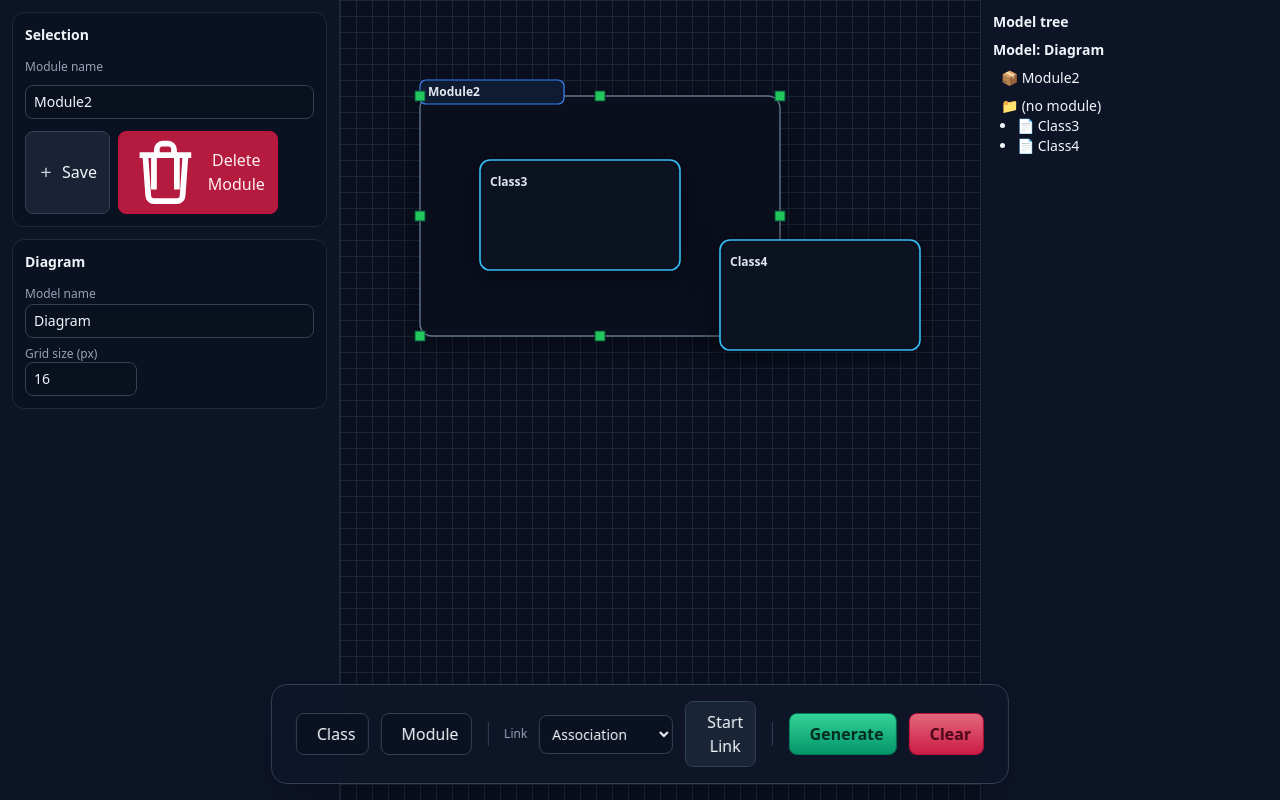
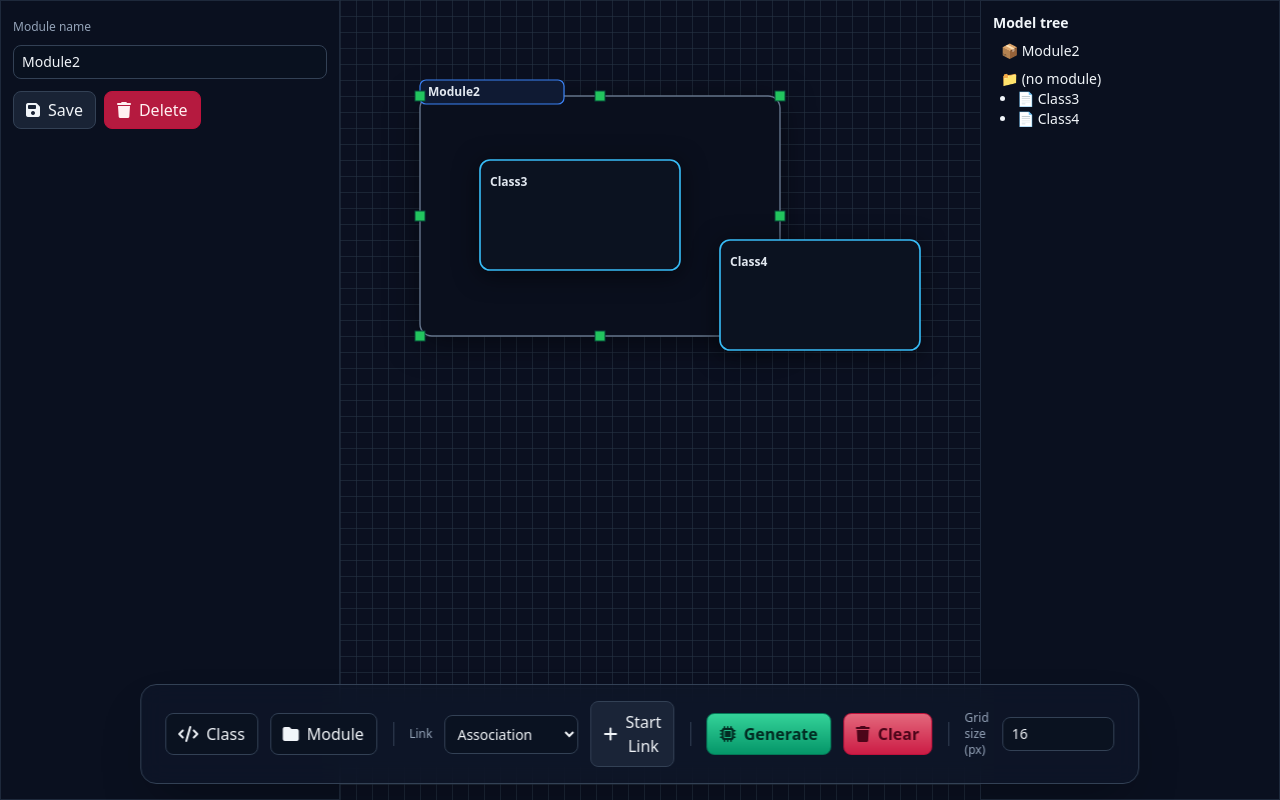
Before and after one commit to BartoszKruszewski/python-uml-tool, a FastAPI app: page / in a window 1280 px wide. Run offline with FastAPI, Linux system fonts and the light colour scheme; some libraries are stand-ins or nearby versions.

Commit message:
feat: visual improvements

```diff
--- a/src/static/App.js
+++ b/src/static/App.js
@@ -111,7 +111,7 @@ export default class App {
       this.scheduleRender();
     });
     refs.btnGenerate.addEventListener("click", async () => {
-      const xml = this.exporter.buildXMI(this.state, refs.inModelName.value);
+      const xml = this.exporter.buildXMI(this.state);
       await this.generator.generate(xml);
     });
 
@@ -140,7 +140,7 @@ export default class App {
       );
       this.renderer.render(step);
       this.editors.updateEditors();
-      this.tree.render(this.refs.inModelName.value);
+      this.tree.render();
     });
   }
 }
--- a/src/static/Exporter.js
+++ b/src/static/Exporter.js
@@ -1,5 +1,5 @@
 export default class Exporter {
-  buildXMI(state, modelName) {
+  buildXMI(state) {
     const xmiNS = 'http://schema.omg.org/spec/XMI/2.1', umlNS = 'http://schema.omg.org/spec/UML/2.1';
     const doc = document.implementation.createDocument('', '', null);
     const xmi = doc.createElementNS(xmiNS, 'xmi:XMI');
@@ -8,7 +8,7 @@ export default class Exporter {
 
     const model = doc.createElementNS(umlNS, 'uml:Model');
     model.setAttribute('xmi:id', 'model1');
-    model.setAttribute('name', modelName || 'Diagram');
+    model.setAttribute('name', 'Project');
 
     const pkgNodeById = new Map();
     state.packages.forEach(pkg => {
--- a/src/static/TreeUI.js
+++ b/src/static/TreeUI.js
@@ -4,13 +4,11 @@ export default class TreeUI {
     this.state = state;
     this.onSelect = onSelect;
   }
-  render(modelName) {
+  render() {
     const div = document.createElement("div");
     div.className = "space-y-2";
     const root = document.createElement("div");
-    root.innerHTML = `<div class="font-semibold">Model: ${
-      modelName || "Diagram"
-    }</div>`;
+    root.innerHTML = "";
     div.appendChild(root);
 
     this.state.packages.forEach((p) => {
--- a/src/static/main.js
+++ b/src/static/main.js
@@ -25,7 +25,6 @@ const btnDelete = document.getElementById("btnDelete");
 const inPkgName = document.getElementById("pkgName");
 const btnPkgUpdate = document.getElementById("btnPkgUpdate");
 const btnPkgDelete = document.getElementById("btnPkgDelete");
-const inModelName = document.getElementById("modelName");
 const inGridSize = document.getElementById("gridSize");
 
 const app = new App({
@@ -52,6 +51,5 @@ const app = new App({
   inPkgName,
   btnPkgUpdate,
   btnPkgDelete,
-  inModelName,
   inGridSize,
 });
--- a/src/templates/index.html
+++ b/src/templates/index.html
@@ -6,6 +6,7 @@
   <title>UML Class Diagram → XMI</title>
   <meta name="viewport" content="width=device-width, initial-scale=1" />
   <link rel="stylesheet" href="/static/styles.css">
+  <link href="https://cdnjs.cloudflare.com/ajax/libs/font-awesome/6.5.2/css/all.min.css" rel="stylesheet">
   <script src="https://cdn.tailwindcss.com"></script>
   <script>
     tailwind.config = {
--- a/src/templates/sidebar.html
+++ b/src/templates/sidebar.html
@@ -1,9 +1,5 @@
-<aside class="border-r border-slate-800 bg-panel/70 backdrop-blur-sm overflow-auto p-3">
-    <div class="space-y-3">
-        <div class="rounded-xl border border-slate-800 bg-card/70 backdrop-blur-sm p-3">
-            <h3 class="text-sm font-semibold mb-2">Selection</h3>
+<aside class="border border-slate-800 bg-card/70 backdrop-blur-sm p-3">
     <div id="noSelection" class="text-sm text-muted">Nothing selected.</div>
-
     <div id="classEditor" class="hidden space-y-2">
         <label class="text-xs text-muted">Class name</label>
         <input id="clsName" type="text"
@@ -22,17 +18,12 @@
         <div class="flex gap-2 pt-1">
             <button id="btnUpdate"
                 class="px-3 py-1.5 rounded-lg border border-slate-700 bg-slate-800/80 hover:border-sky-400 inline-flex items-center gap-2">
-                        <svg width="16" height="16" viewBox="0 0 24 24" fill="none">
-                            <path stroke="#cbd5e1" stroke-width="2" d="M5 12h14M12 5v14" />
-                        </svg>
+                <i class="fas fa-floppy-disk"></i>
                 Save
             </button>
             <button id="btnDelete"
                 class="px-3 py-1.5 rounded-lg border border-rose-700 bg-rose-600/80 hover:bg-rose-600 text-rose-50 inline-flex items-center gap-2">
-                        <svg width="16" height="16" viewBox="0 0 24 24" fill="none">
-                            <path stroke="#fff" stroke-width="2"
-                                d="M3 6h18M8 6v12m8-12v12M5 6l1 14a2 2 0 0 0 2 2h8a2 2 0 0 0 2-2l1-14M9 6V4a2 2 0 0 1 2-2h2a2 2 0 0 1 2 2v2" />
-                        </svg>
+                <i class="fas fa-trash"></i>
                 Delete
             </button>
         </div>
@@ -45,31 +36,14 @@
         <div class="flex gap-2 pt-1">
             <button id="btnPkgUpdate"
                 class="px-3 py-1.5 rounded-lg border border-slate-700 bg-slate-800/80 hover:border-sky-400 inline-flex items-center gap-2">
-                        <svg width="16" height="16" viewBox="0 0 24 24" fill="none">
-                            <path stroke="#cbd5e1" stroke-width="2" d="M5 12h14M12 5v14" />
-                        </svg>
+                <i class="fas fa-floppy-disk"></i>
                 Save
             </button>
             <button id="btnPkgDelete"
                 class="px-3 py-1.5 rounded-lg border border-rose-700 bg-rose-600/80 hover:bg-rose-600 text-rose-50 inline-flex items-center gap-2">
-                        <svg width="16" height="16" viewBox="0 0 24 24" fill="none">
-                            <path stroke="#fff" stroke-width="2"
-                                d="M3 6h18M8 6v12m8-12v12M5 6l1 14a2 2 0 0 0 2 2h8a2 2 0 0 0 2-2l1-14M9 6V4a2 2 0 0 1 2-2h2a2 2 0 0 1 2 2v2" />
-                        </svg>
-                        Delete Module
+                <i class="fas fa-trash"></i>
+                Delete
             </button>
         </div>
     </div>
-        </div>
-
-        <div class="rounded-xl border border-slate-800 bg-card/70 backdrop-blur-sm p-3">
-            <h3 class="text-sm font-semibold mb-2">Diagram</h3>
-            <label class="text-xs text-muted">Model name</label>
-            <input id="modelName" type="text" value="Diagram"
-                class="w-full rounded-lg border border-slate-700 bg-[#0b1220]/80 px-2 py-1.5 text-sm" />
-            <label class="text-xs text-muted mt-2 block">Grid size (px)</label>
-            <input id="gridSize" type="number" value="16" min="4" step="2"
-                class="w-28 rounded-lg border border-slate-700 bg-[#0b1220]/80 px-2 py-1.5 text-sm" />
-        </div>
-    </div>
 </aside>
--- a/src/templates/toolbar.html
+++ b/src/templates/toolbar.html
@@ -1,18 +1,14 @@
-<div class="pointer-events-auto fixed left-1/2 bottom-4 -translate-x-1/2 z-20">
+<div class="pointer-events-auto fixed left-1/2 bottom-4 -translate-x-1/2 z-20 ">
     <div
         class="rounded-2xl border border-slate-700 bg-panel/70 backdrop-blur-md px-6 py-4 shadow-2xl flex items-center gap-3">
         <button id="btnAddClass"
             class="px-3 py-2 rounded-lg border border-slate-700 bg-card/80 hover:border-sky-400 text-slate-100 inline-flex items-center gap-2">
-            <svg width="16" height="16" viewBox="0 0 24 24" fill="none">
-                <path stroke="#93c5fd" stroke-width="2" d="M12 5v14M5 12h14" />
-            </svg>
+            <i class="fas fa-code"></i>
             Class
         </button>
         <button id="btnAddPackage"
             class="px-3 py-2 rounded-lg border border-slate-700 bg-card/80 hover:border-sky-400 text-slate-100 inline-flex items-center gap-2">
-            <svg width="16" height="16" viewBox="0 0 24 24" fill="none">
-                <path stroke="#93c5fd" stroke-width="2" d="M3 7h18M5 7v10a2 2 0 0 0 2 2h10a2 2 0 0 0 2-2V7" />
-            </svg>
+            <i class="fas fa-folder"></i>
             Module
         </button>
         <div class="h-6 w-px bg-slate-700 mx-1"></div>
@@ -27,26 +23,23 @@
         </select>
         <button id="btnLinkMode"
             class="px-3 py-2 rounded-lg border border-slate-700 bg-slate-800/80 hover:border-sky-400 inline-flex items-center gap-2">
-            <svg width="16" height="16" viewBox="0 0 24 24" fill="none">
-                <path stroke="#cbd5e1" stroke-width="2" d="M6 12h12M12 6v12" />
-            </svg>
+            <i class="fas fa-plus"></i>
             Start Link
         </button>
         <div class="h-6 w-px bg-slate-700 mx-1"></div>
         <button id="btnGenerate"
             class="px-3 py-2 rounded-lg border border-emerald-700 bg-gradient-to-b from-emerald-400 to-emerald-600 text-emerald-950 font-semibold inline-flex items-center gap-2">
-            <svg width="16" height="16" viewBox="0 0 24 24" fill="none">
-                <path stroke="#064e3b" stroke-width="2" d="M5 12h9m0 0l-3-3m3 3l-3 3M19 5v14" />
-            </svg>
+            <i class="fas fa-microchip"></i>
             Generate
         </button>
         <button id="btnClear"
             class="px-3 py-2 rounded-lg border border-rose-700 bg-gradient-to-b from-rose-400/90 to-rose-600/90 text-rose-950 font-semibold inline-flex items-center gap-2">
-            <svg width="16" height="16" viewBox="0 0 24 24" fill="none">
-                <path stroke="#3b0710" stroke-width="2"
-                    d="M3 6h18M8 6v12m8-12v12M5 6l1 14a2 2 0 0 0 2 2h8a2 2 0 0 0 2-2l1-14" />
-            </svg>
+            <i class="fas fa-trash"></i>
             Clear
         </button>
+        <div class="h-6 w-px bg-slate-700 mx-1"></div>
+        <label class="text-xs text-muted">Grid size (px)</label>
+        <input id="gridSize" type="number" value="16" min="4" step="2"
+                class="w-28 rounded-lg border border-slate-700 bg-[#0b1220]/80 px-2 py-1.5 text-sm" />
     </div>
 </div>
--- a/src/templates/tree.html
+++ b/src/templates/tree.html
@@ -1,4 +1,4 @@
-<aside class="border-l border-slate-800 bg-panel/70 backdrop-blur-sm overflow-auto p-3">
+<aside class="border border-slate-800 bg-card/70 backdrop-blur-sm p-3">
     <h3 class="text-sm font-semibold mb-2">Model tree</h3>
     <div id="tree" class="text-sm"></div>
 </aside>
```
Also changed, not shown: README.md. Lines whose indentation alone changed are shown as unchanged.
